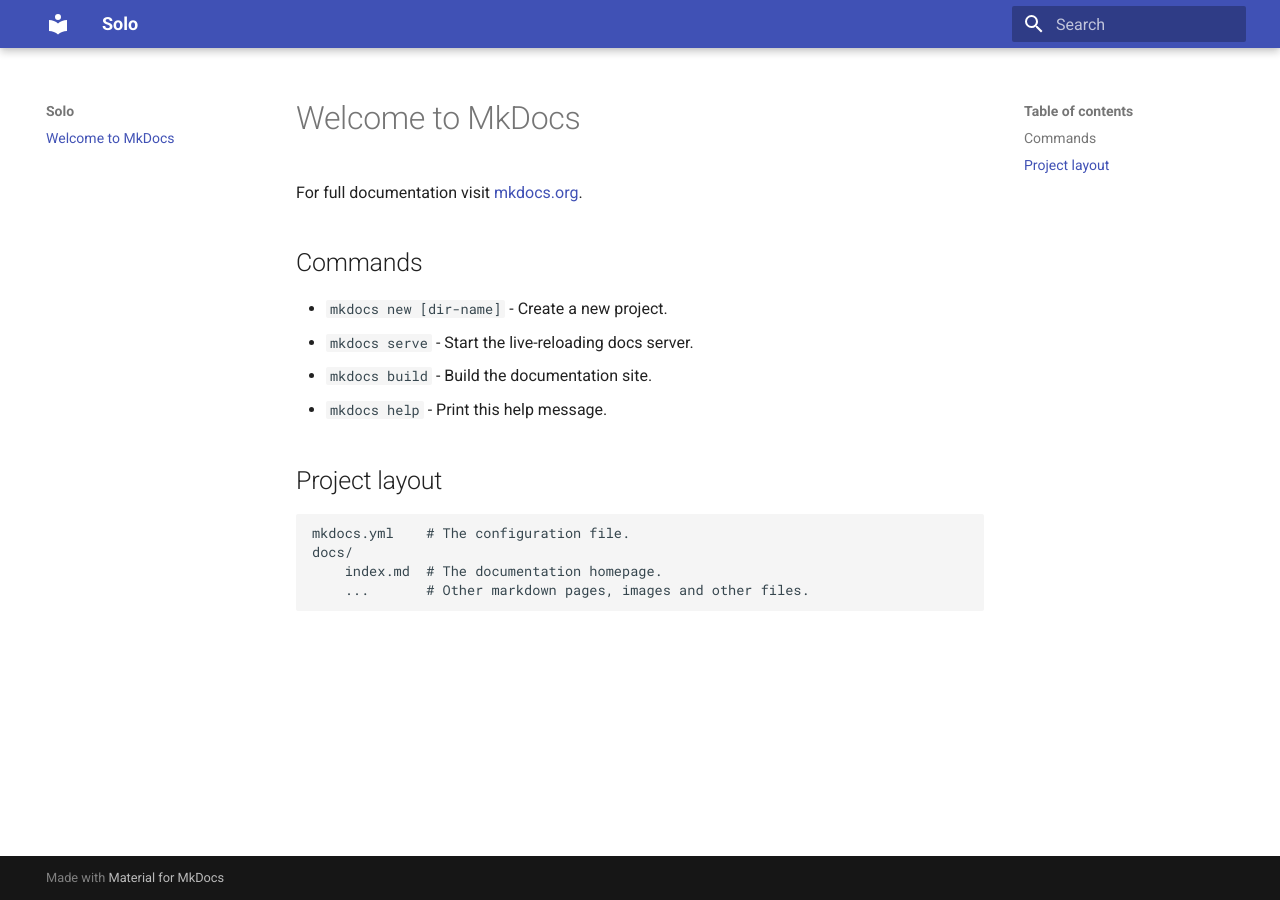
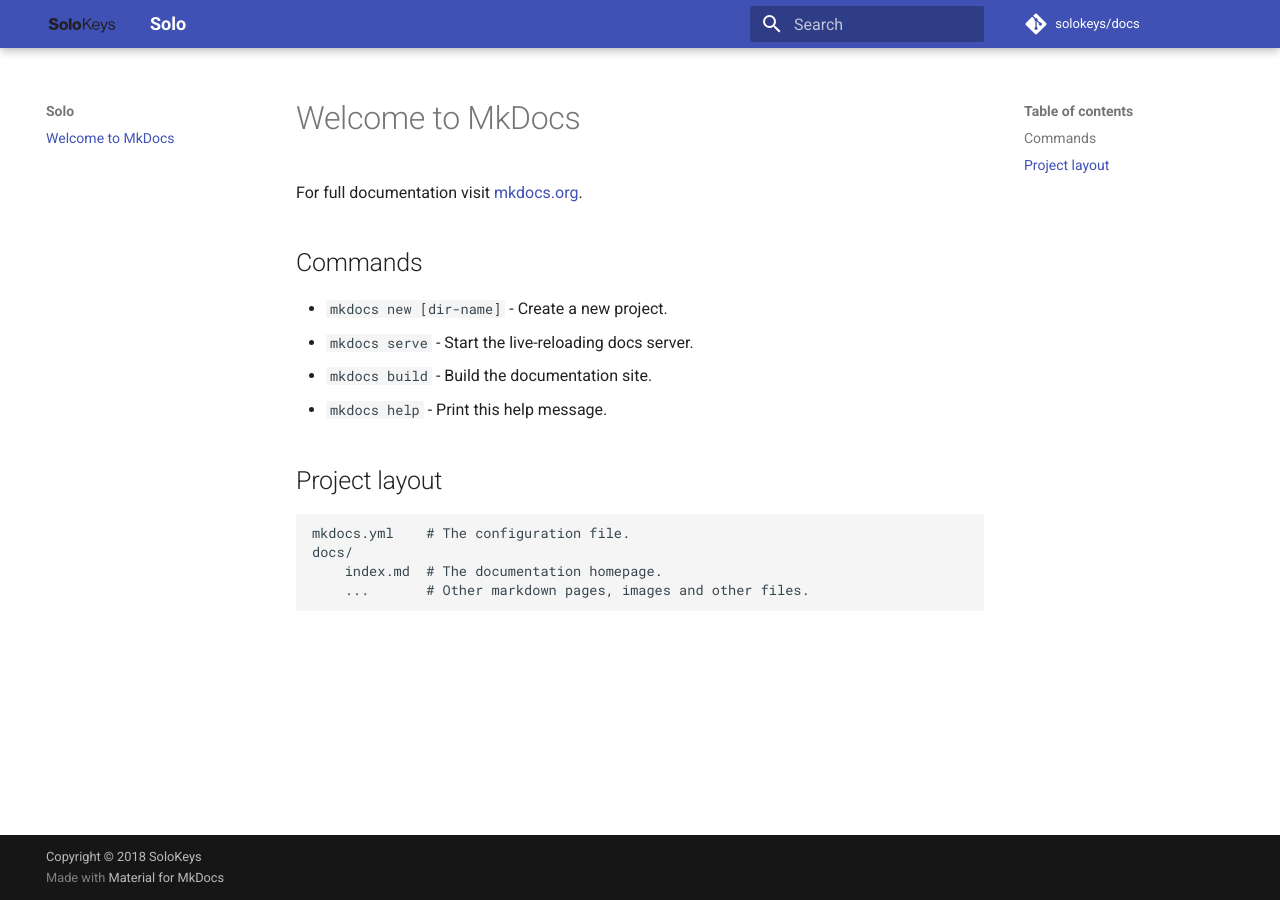
Before and after one commit to solokeys/docs, an MkDocs documentation site: the page built from docs/index.md, in a window 1280 px wide. Built offline with MkDocs 1.6.1 and Material for MkDocs 9.7.7, drawn with Linux system fonts in a browser that asks for light colours; comment, search, counter and statistics services are not loaded.

Commit message:
some customisation

```diff
--- a/mkdocs.yml
+++ b/mkdocs.yml
@@ -1,3 +1,10 @@
 site_name: Solo
+site_author: SoloKeys
+site_description: 'Documentation for the SoloKeys project'
+repo_name: 'solokeys/docs'
+repo_url: 'https://gitlab.com/solokeys/docs'
+copyright: 'Copyright &copy; 2018 SoloKeys'
+
 theme:
     name: material
+    logo: 'images/logo-black_on_transparent.svg'
```
Also changed, not shown: docs/images/logo-black_on_transparent.svg (added).
